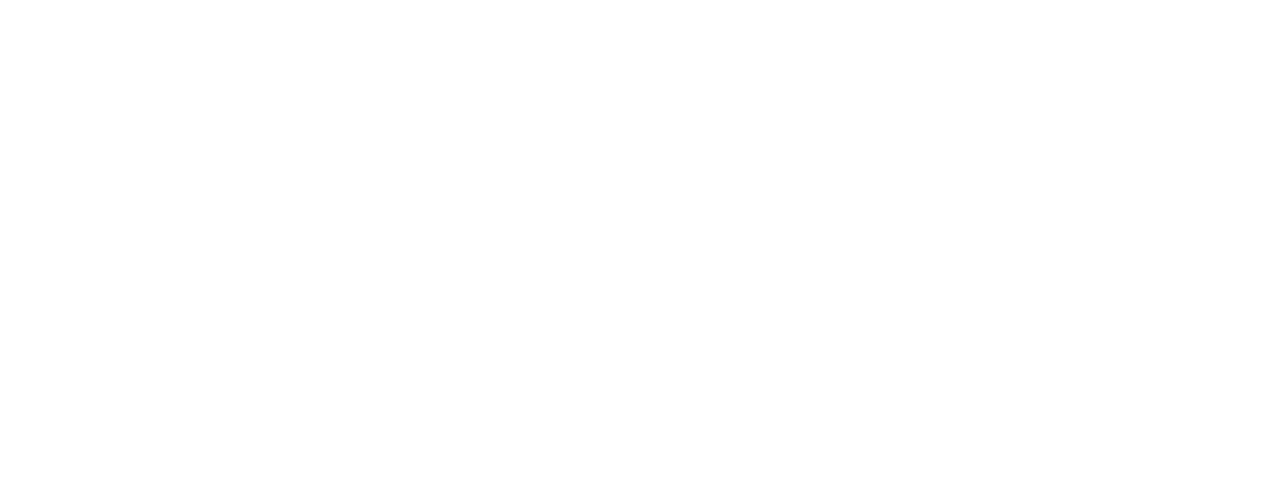
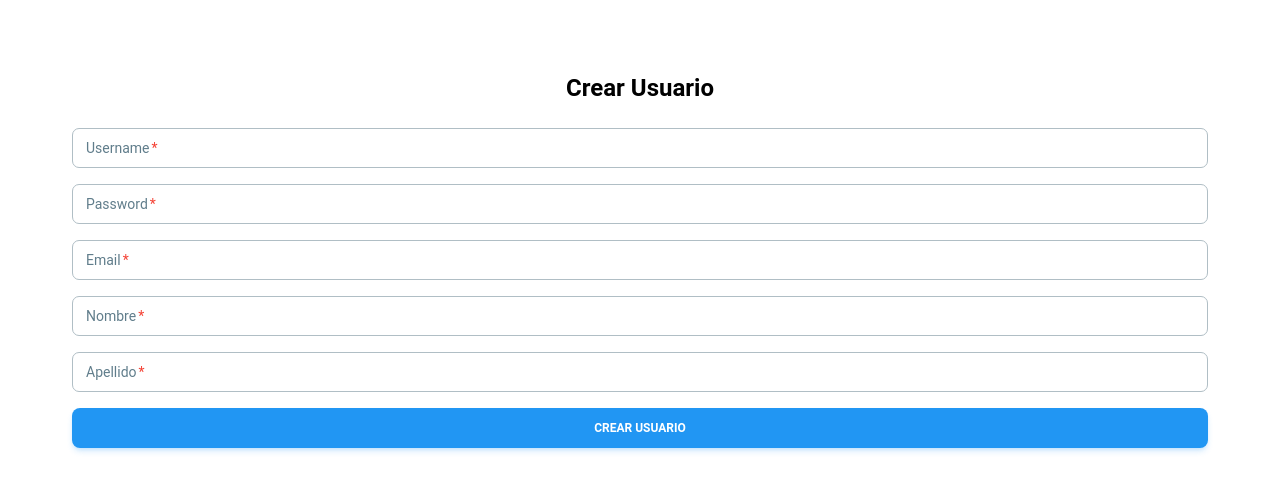
Before and after one commit to Casado7/FastAPI-Microservice-Login, a React (Vite) app in the folder front/: page /add_user in a window 1280 px wide. Before the commit this address had no page. Shown: the top 492 px of the page. Built offline with nearby package versions, Linux system fonts and the light colour scheme.

Commit message:
Add AddUserPage component

```diff
--- /dev/null
+++ b/front/src/pages/private/AddUserPage.jsx
@@ -0,0 +1,110 @@
+import React, { useState, useEffect } from 'react';
+import { toast } from 'react-hot-toast';
+import { urls } from '../../constants/urls';
+import { Button, Input } from '@material-tailwind/react';
+import { useAxios } from '../../hooks/useAxios';
+
+const AddUserPage = () => {
+    const { fetchData, data, loading, error } = useAxios();
+    const [formData, setFormData] = useState({
+        username: '',
+        password: '',
+        email: '',
+        first_name: '',
+        last_name: ''
+    });
+
+    useEffect(() => {
+        if (error) {
+            toast.error(error.response.data.detail)
+        } else {
+            if (data && !loading) {
+                toast.success('Registro Exitoso de Usuario');
+            }
+        }
+    }, [data, loading, error,]);
+
+    const handleChange = (e) => {
+        const { name, value } = e.target;
+        setFormData(prevState => ({
+            ...prevState,
+            [name]: value
+        }));
+    };
+
+    const handleSubmit = (e) => {
+        e.preventDefault();
+        fetchData({
+            url: urls.api_url + "users",
+            method: 'POST',
+            headers: {
+                'Content-Type': 'application/x-www-form-urlencoded'
+            },
+            params: formData
+        })
+    };
+    return (
+        <div className="p-4 ">
+            <div className="w-full p-6 bg-white rounded-lg">
+                <h1 className="text-2xl font-semibold mb-6 text-center">Crear Usuario</h1>
+                <form onSubmit={handleSubmit} className="space-y-4">
+                    <Input
+                        label='Username'
+                        type="text"
+                        placeholder="Username"
+                        name="username"
+                        value={formData.username}
+                        onChange={handleChange}
+                        className="w-full"
+                        required
+                    />
+                    <Input
+                        label='Password'
+                        type="password"
+                        placeholder="Password"
+                        name="password"
+                        value={formData.password}
+                        onChange={handleChange}
+                        className="w-full"
+                        required
+                    />
+                    <Input
+                        label='Email'
+                        type="email"
+                        placeholder="Email"
+                        name="email"
+                        value={formData.email}
+                        onChange={handleChange}
+                        className="w-full"
+                        required
+                    />
+                    <Input
+                        label='Nombre'
+                        type="text"
+                        placeholder="Nombre"
+                        name="first_name"
+                        value={formData.first_name}
+                        onChange={handleChange}
+                        className="w-full"
+                        required
+                    />
+                    <Input
+                        label='Apellido'
+                        type="text"
+                        placeholder="Apellido"
+                        name="last_name"
+                        value={formData.last_name}
+                        onChange={handleChange}
+                        className="w-full"
+                        required
+                    />
+                    <Button type="submit" color="blue" className="w-full">
+                        Crear Usuario
+                    </Button>
+                </form>
+            </div>
+        </div>
+    );
+};
+
+export default AddUserPage;
--- a/front/src/routes/PublicRoutes.jsx
+++ b/front/src/routes/PublicRoutes.jsx
@@ -1,11 +1,13 @@
 import { Route } from 'react-router-dom';
+import PublicLayout from '../layouts/PublicLayout';
 import LoginPage from '../pages/public/LoginPage';
-import PublicLayout from '../layouts/PublicLayout';
 
+import AddUserPage from '../pages/private/AddUserPage';
 
 const publicRoutes = (
   <Route key="public" element={<PublicLayout />}>
     <Route path="/login" element={<LoginPage />} />
+    <Route path="/add_user" element={<AddUserPage />} />
   </Route>
 );
 
```
